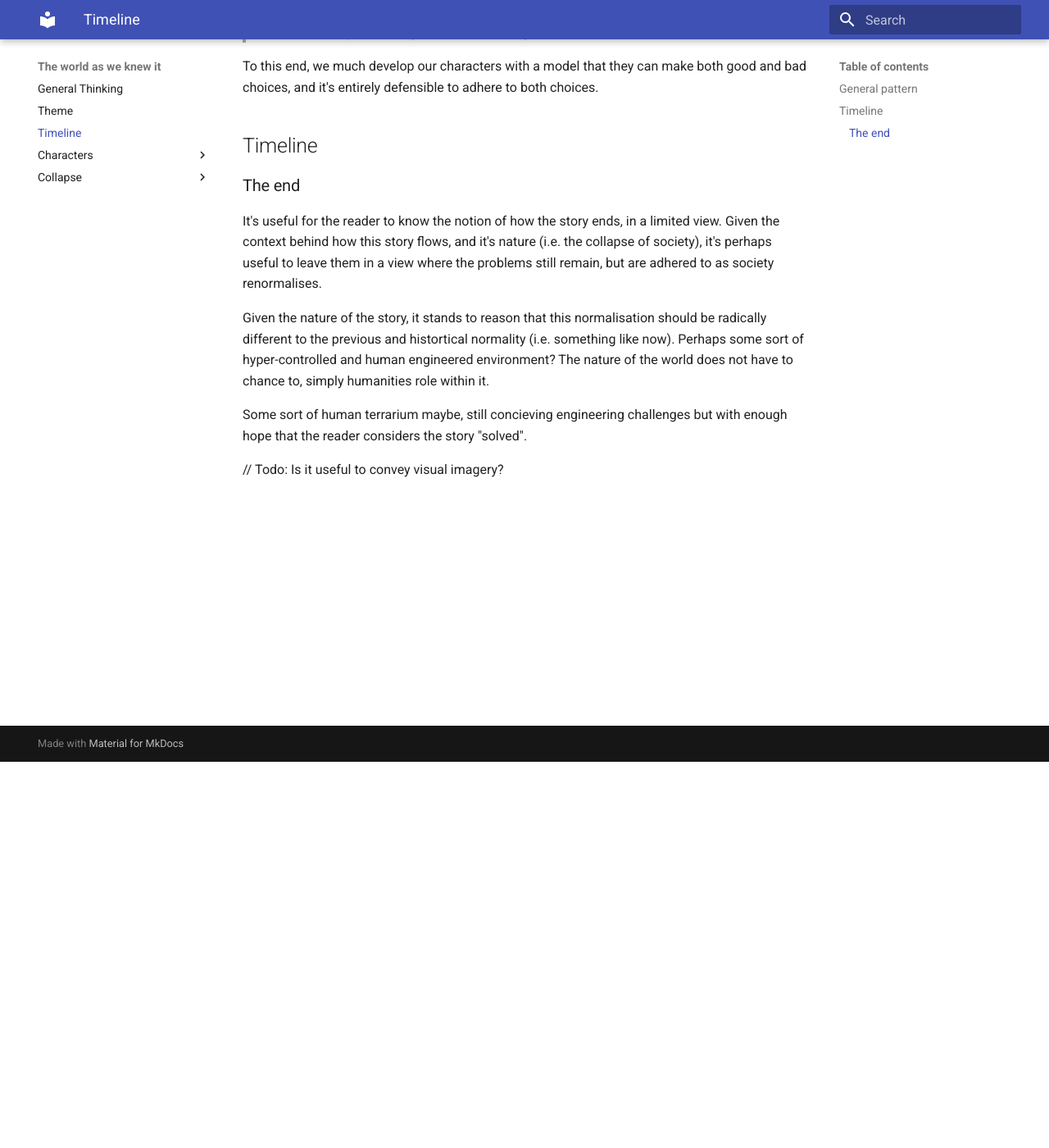
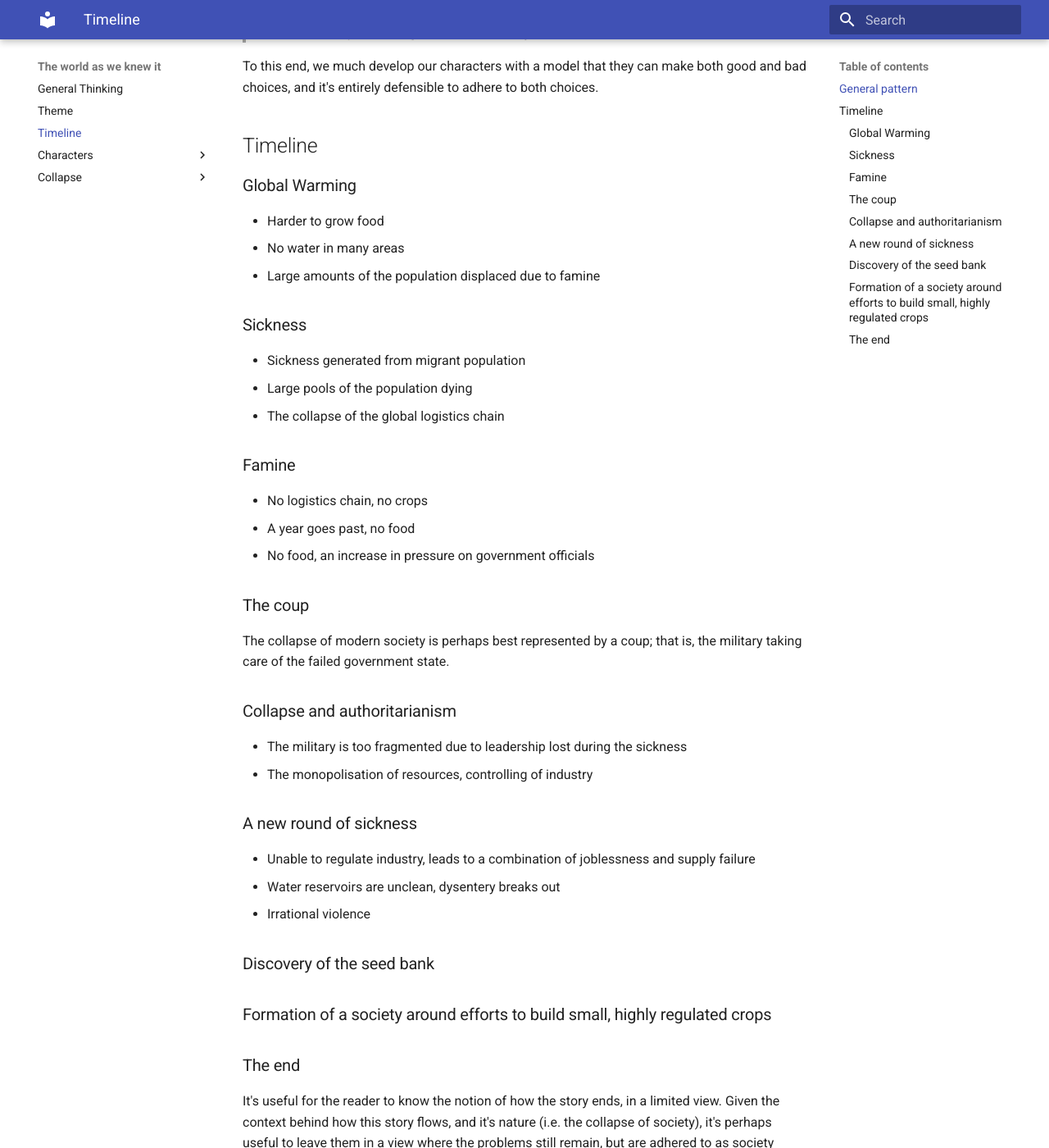
Before and after one commit to andrewhowdencom/the-world-as-we-knew-it, an MkDocs documentation site: the page built from docs/timeline.md, in a window 1280 px wide and 1400 px high, scrolled down 471 px. Shown: the whole window at 82% size. Built offline with MkDocs 1.6.1 and Material for MkDocs 9.7.7, drawn with Linux system fonts in a browser that asks for light colours.

Commit message:
AD-HOC chore (Timeline): Some ideas about a linear timeline

```diff
--- a/docs/timeline.md
+++ b/docs/timeline.md
@@ -20,6 +20,44 @@ entirely defensible to adhere to both choices.
 
 ## Timeline
 
+### Global Warming
+
+- Harder to grow food
+- No water in many areas
+- Large amounts of the population displaced due to famine
+
+### Sickness
+
+- Sickness generated from migrant population
+- Large pools of the population dying
+- The collapse of the global logistics chain
+
+### Famine
+
+- No logistics chain, no crops
+- A year goes past, no food
+- No food, an increase in pressure on government officials
+
+### The coup
+
+The collapse of modern society is perhaps best represented by a coup; that is, the military taking care of the failed
+government state.
+
+### Collapse and authoritarianism
+
+- The military is too fragmented due to leadership lost during the sickness
+- The monopolisation of resources, controlling of industry
+
+### A new round of sickness
+
+- Unable to regulate industry, leads to a combination of joblessness and supply failure
+- Water reservoirs are unclean, dysentery breaks out
+- Irrational violence
+
+### Discovery of the seed bank
+
+### Formation of a society around efforts to build small, highly regulated crops
+
 ### The end
 
 It's useful for the reader to know the notion of how the story ends, in a limited view. Given the context behind how
```
Also changed, not shown: 1 other file.
